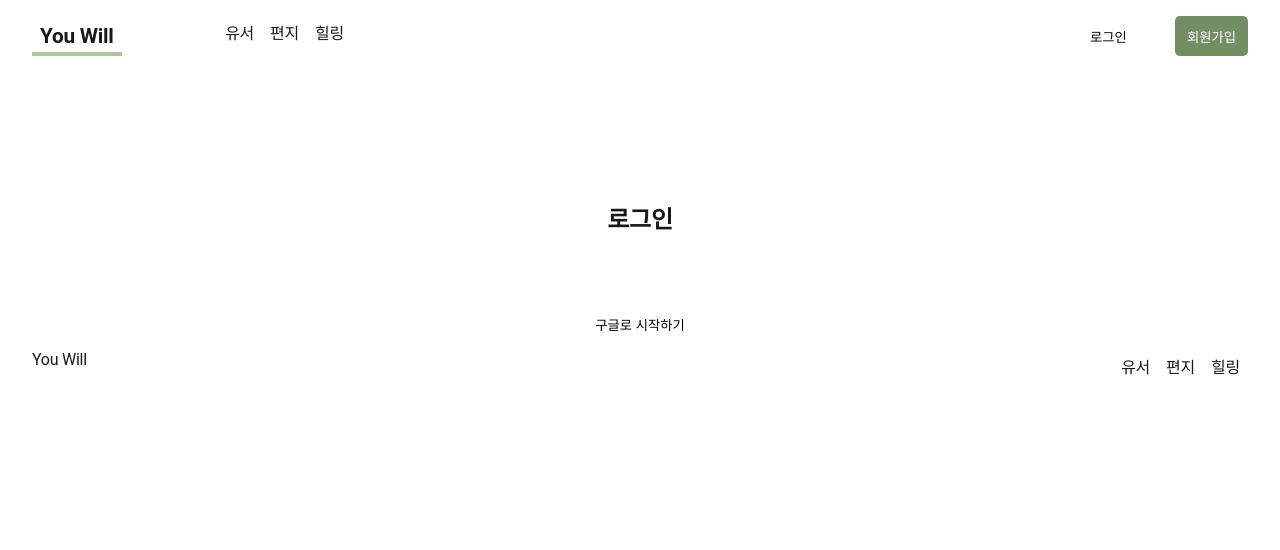
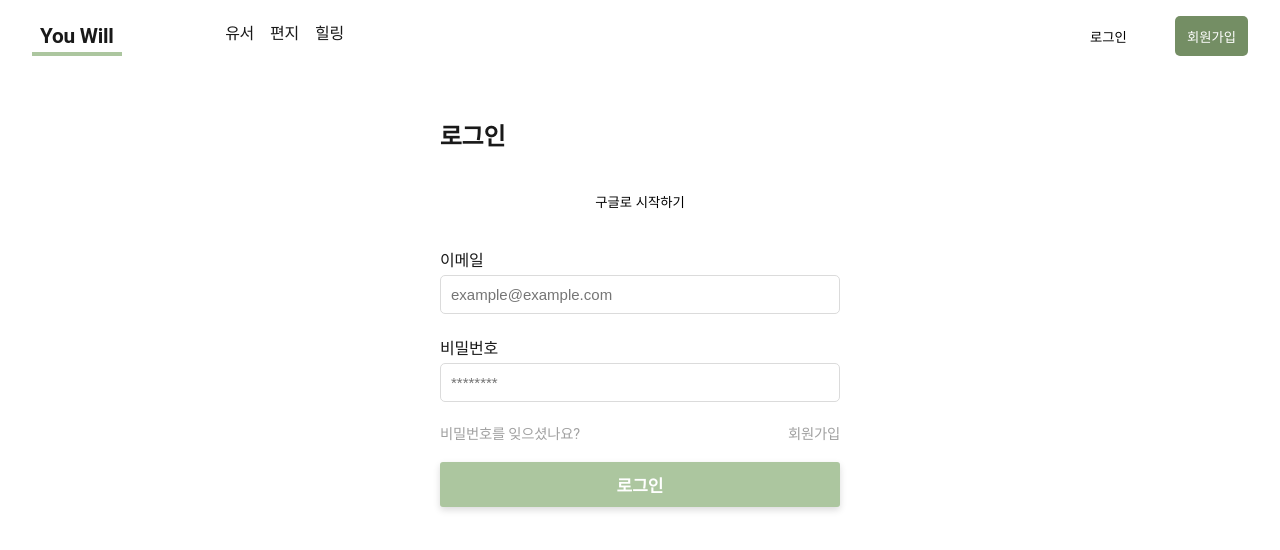
Before and after one commit to JNU-econovation/YouWill-web, a plain HTML site: page public/pages/signin/index.html in a window 1280 px wide. Drawn offline with Linux system fonts and the light colour scheme; no server answers.

Commit message:
feat: 로그인 페이지 레이아웃

```diff
--- a/public/pages/signin/index.html
+++ b/public/pages/signin/index.html
@@ -30,17 +30,28 @@
       </div>
     </header>
     <div class="container">
-      <h2>로그인</h2>
+      <h2 class="title">로그인</h2>
       <button type="button" id="signin-btn" onclick="googleLogin()">구글로 시작하기</button>
+      <form>
+        <div>
+            <label>이메일</label>
+            <input type="email" class="input-small" id="email" placeholder="example@example.com">
+            <p class="error-msg" id="email-error"></p>
+        </div>
+        <div>
+            <label>비밀번호</label>
+            <input type="password" lang="en" class="input" id="password" placeholder="********">
+            <p class="error-msg" id="password-error"></p>
+        </div>
+        <div class="login-option">
+          <p>비밀번호를 잊으셨나요?</p>
+          <p><a href="../signup/">회원가입</a></p>
+        </div>
+        <div>
+            <button type="submit" class="signin-btn" id="signin-btn" onclick="signin()">로그인</button>
+        </div>
+      </form>
     </div>
-    <footer>
-      <div class="logo">You Will</div>
-      <ul>
-        <li>유서</li>
-        <li>편지</li>
-        <li>힐링</li>
-      </ul>
-    </footer>
     <script src="https://www.gstatic.com/firebasejs/8.7.1/firebase-app.js"></script>
     <script src="https://www.gstatic.com/firebasejs/8.7.1/firebase-auth.js"></script>
     <script src="https://www.gstatic.com/firebasejs/8.7.1/firebase-database.js"></script>
```
Also changed, not shown: public/pages/signup/index.html (+10 -10 lines), public/dist/css/signin.css, public/dist/css/signup.css.
